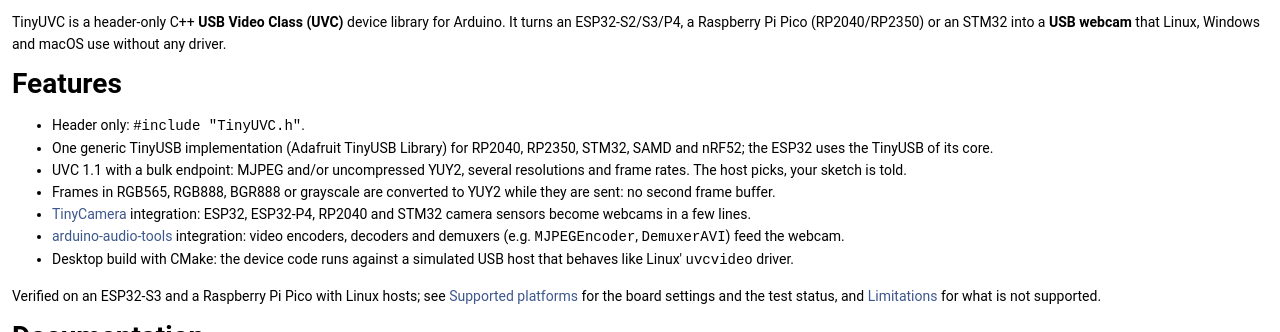
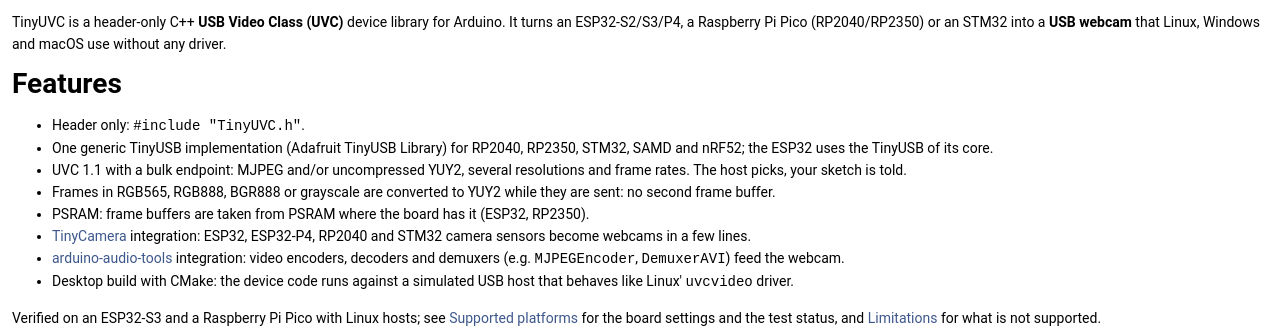
Before and after one commit to pschatzmann/TinyUVC, a plain HTML site: page index.html in a window 1280 px wide. Shown: the part 515-847 px from the top of the page. Drawn offline with Linux system fonts and the light colour scheme.

Commit message:
Deploying to doxygen from @ pschatzmann/TinyUVC@6b4f342f0f2f9e43c15e79ee12977d1113a6bf43 🚀

```diff
--- a/index.html
+++ b/index.html
@@ -84,6 +84,7 @@ Features</h1>
 <li>One generic TinyUSB implementation (Adafruit TinyUSB Library) for RP2040, RP2350, STM32, SAMD and nRF52; the ESP32 uses the TinyUSB of its core.</li>
 <li>UVC 1.1 with a bulk endpoint: MJPEG and/or uncompressed YUY2, several resolutions and frame rates. The host picks, your sketch is told.</li>
 <li>Frames in RGB565, RGB888, BGR888 or grayscale are converted to YUY2 while they are sent: no second frame buffer.</li>
+<li>PSRAM: frame buffers are taken from PSRAM where the board has it (ESP32, RP2350).</li>
 <li><a href="https://github.com/pschatzmann/TinyCamera">TinyCamera</a> integration: ESP32, ESP32-P4, RP2040 and STM32 camera sensors become webcams in a few lines.</li>
 <li><a href="https://github.com/pschatzmann/arduino-audio-tools">arduino-audio-tools</a> integration: video encoders, decoders and demuxers (e.g. <code>MJPEGEncoder</code>, <code>DemuxerAVI</code>) feed the webcam.</li>
 <li>Desktop build with CMake: the device code runs against a simulated USB host that behaves like Linux' <code>uvcvideo</code> driver.</li>
```
